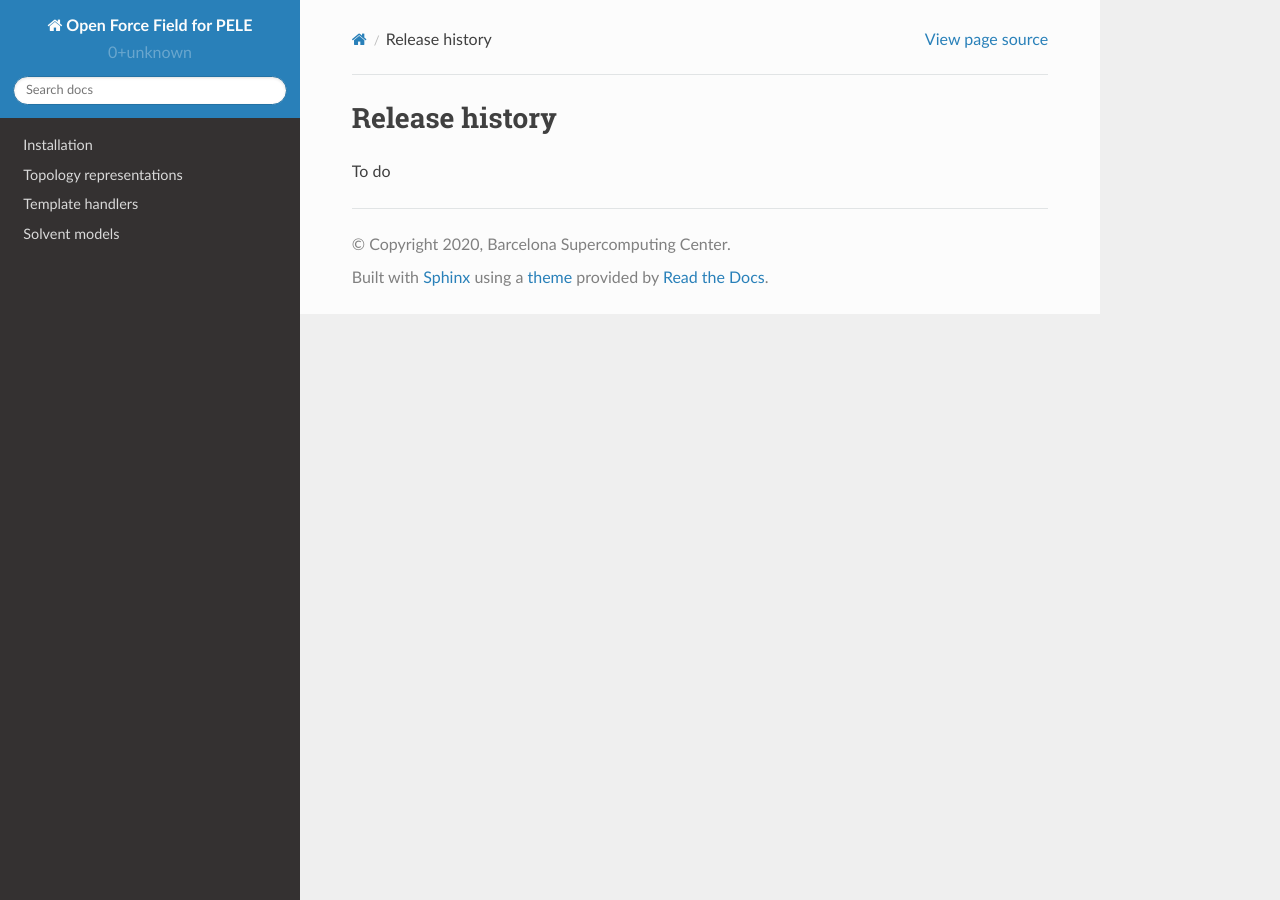
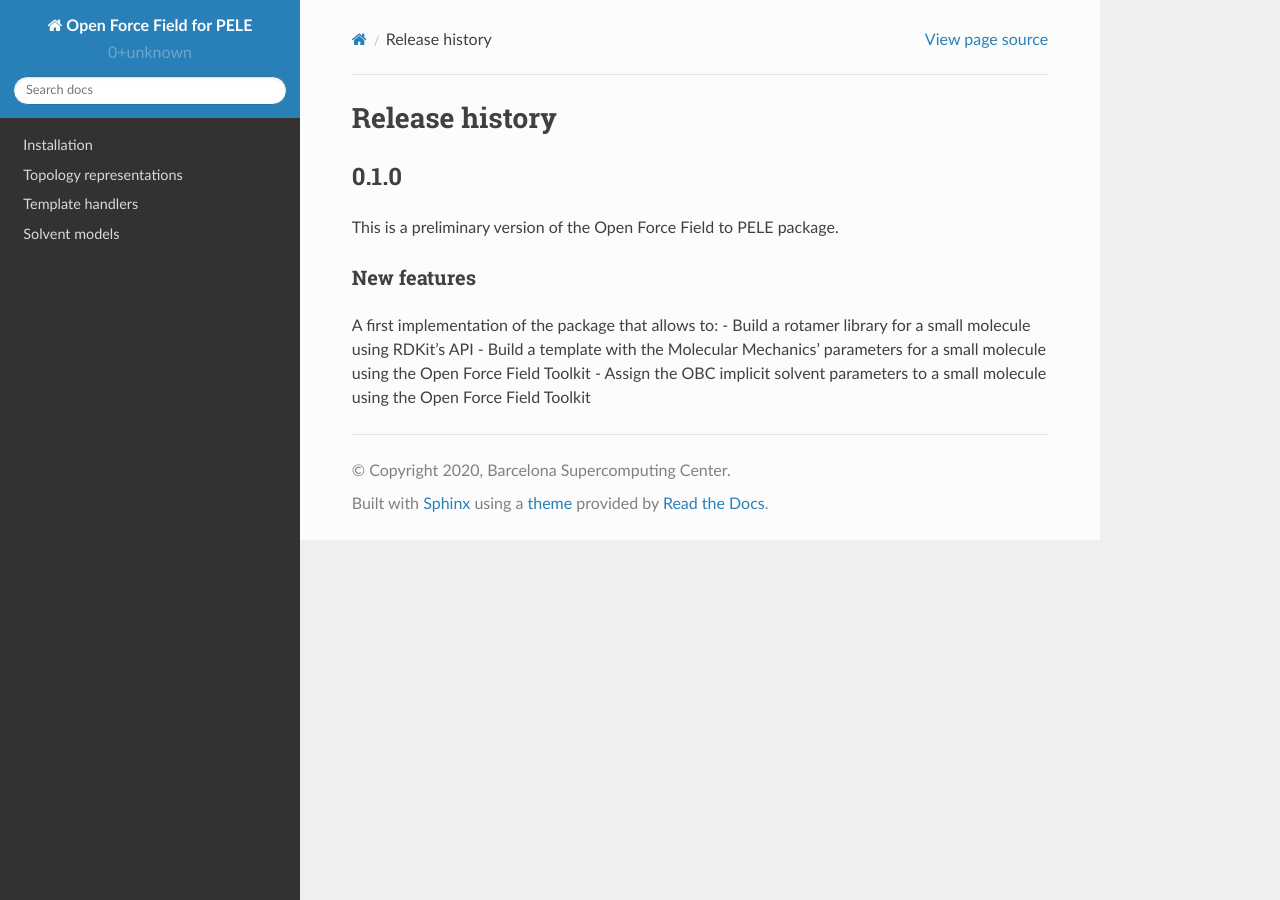
Before and after one commit to martimunicoy/peleffy, a Sphinx documentation site: the page built from docs/releasehistory.rst, in a window 1280 px wide. Built offline with Sphinx 7.4.7 and the Read the Docs theme 2.0.0, drawn with Linux system fonts in a browser that asks for light colours.

Commit message:
Update releasehistory.rst

```diff
--- a/docs/releasehistory.rst
+++ b/docs/releasehistory.rst
@@ -1,4 +1,15 @@
 Release history
-###############
+===============
 
-To do
+0.1.0
+-----
+
+This is a preliminary version of the Open Force Field to PELE package.
+
+New features
+""""""""""""
+
+A first implementation of the package that allows to:
+- Build a rotamer library for a small molecule using RDKit's API
+- Build a template with the Molecular Mechanics' parameters for a small molecule using the Open Force Field Toolkit
+- Assign the OBC implicit solvent parameters to a small molecule using the Open Force Field Toolkit
```
